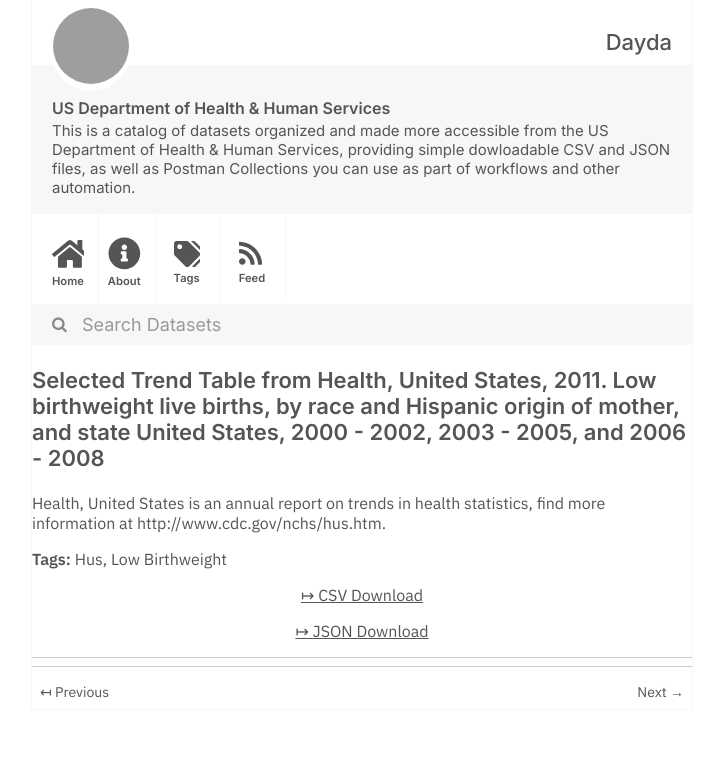
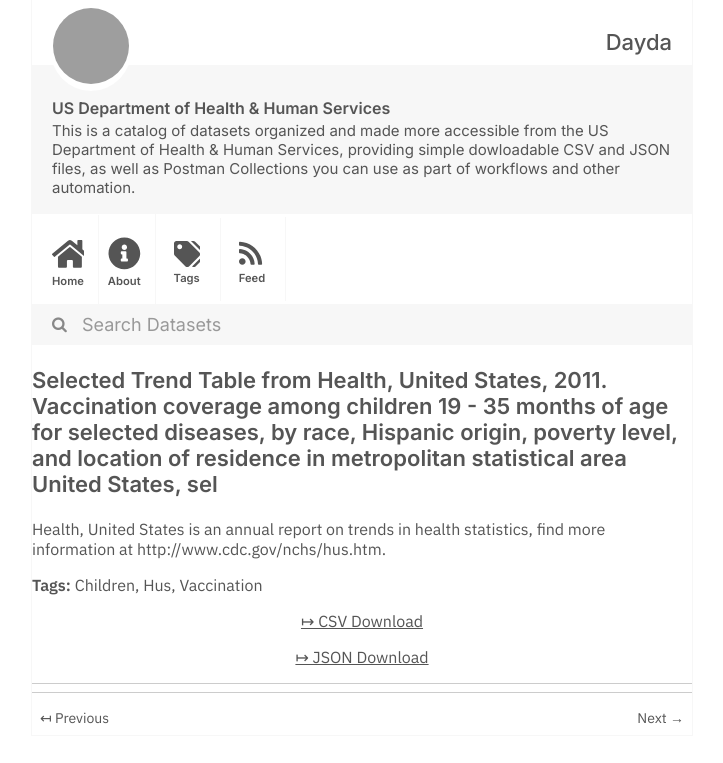
Before and after one commit to dayda-entities/us-department-of-health-and-human-services, a Jekyll site: the page built from _posts/2020-11-10-selected-trend-table-from-heal.md, in a window 1280 px wide, cut to the strip 0-763 px from the top of the page. Shown: the whole strip, without its empty margins (278-1001 px from the left). Built offline with Jekyll 4.4.1, drawn with Linux system fonts in a browser that asks for light colours; grey boxes are pictures that could not be loaded.

```diff
--- a/_posts/2020-11-10-selected-trend-table-from-heal.md
+++ b/_posts/2020-11-10-selected-trend-table-from-heal.md
@@ -1,18 +1,20 @@
 ---
 title: >-
-  Selected Trend Table from Health, United States, 2011. Low birthweight live
-  births, by race and Hispanic origin of mother, and state United States, 2000 -
-  2002, 2003 - 2005, and 2006 - 2008
-created: '2020-11-10T16:18:18.448219'
-modified: '2021-04-06T03:12:18.274979'
+  Selected Trend Table from Health, United States, 2011. Vaccination coverage
+  among children 19 - 35 months of age for selected diseases, by race, Hispanic
+  origin, poverty level, and location of residence in metropolitan statistical
+  area United States, sel
+created: '2020-11-10T16:18:45.196123'
+modified: '2021-04-21T22:48:53.724644'
 state: active
 type: dataset
 tags:
+  - Children
   - Hus
-  - Low Birthweight
+  - Vaccination
 groups: []
-csv_url: 'https://data.cdc.gov/api/views/m4es-3af4/rows.csv?accessType=DOWNLOAD'
-json_url: 'https://data.cdc.gov/api/views/m4es-3af4/rows.json?accessType=DOWNLOAD'
+csv_url: 'https://data.cdc.gov/api/views/nkri-ptxd/rows.csv?accessType=DOWNLOAD'
+json_url: 'https://data.cdc.gov/api/views/nkri-ptxd/rows.json?accessType=DOWNLOAD'
 layout: post
 
 ---
```
